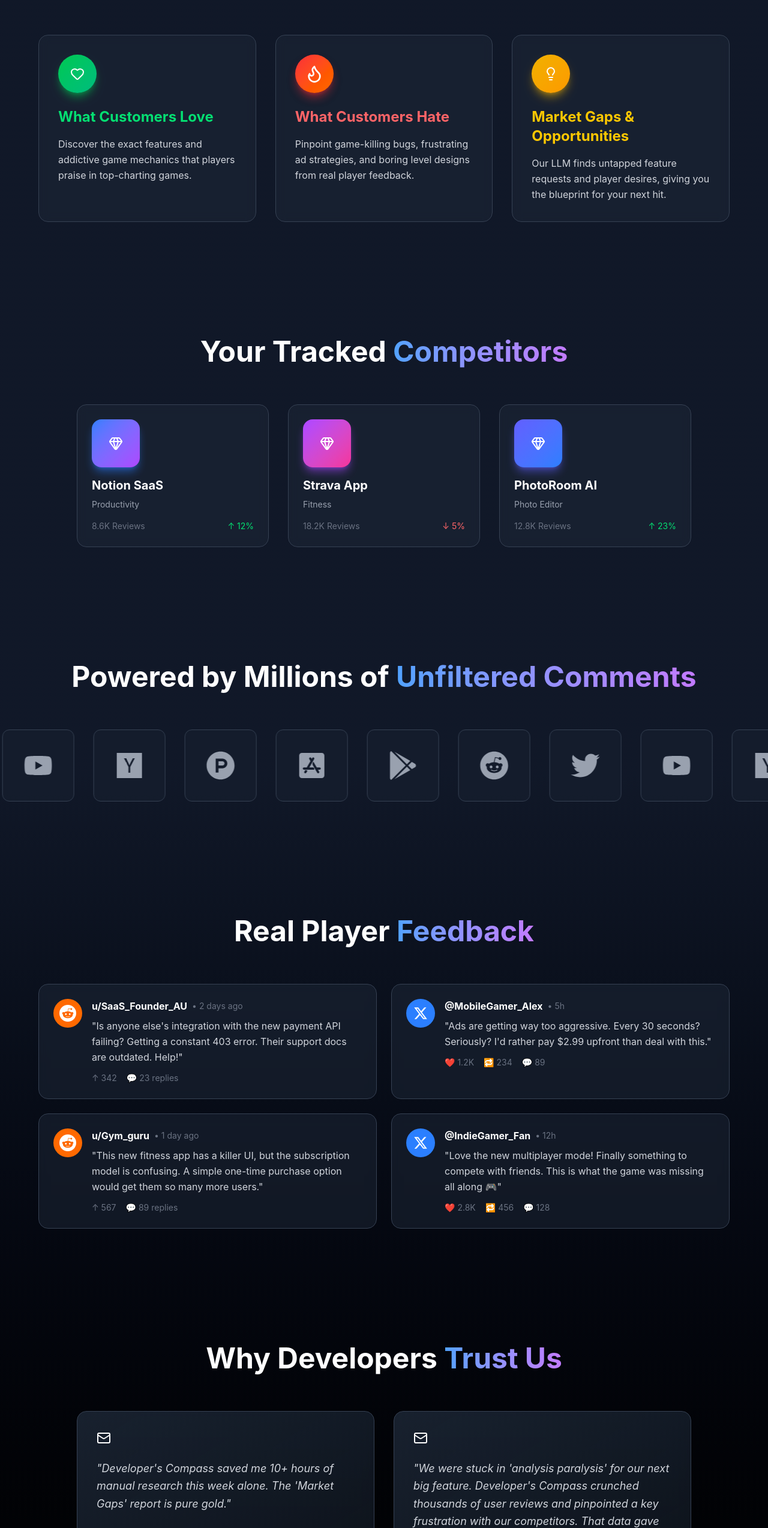
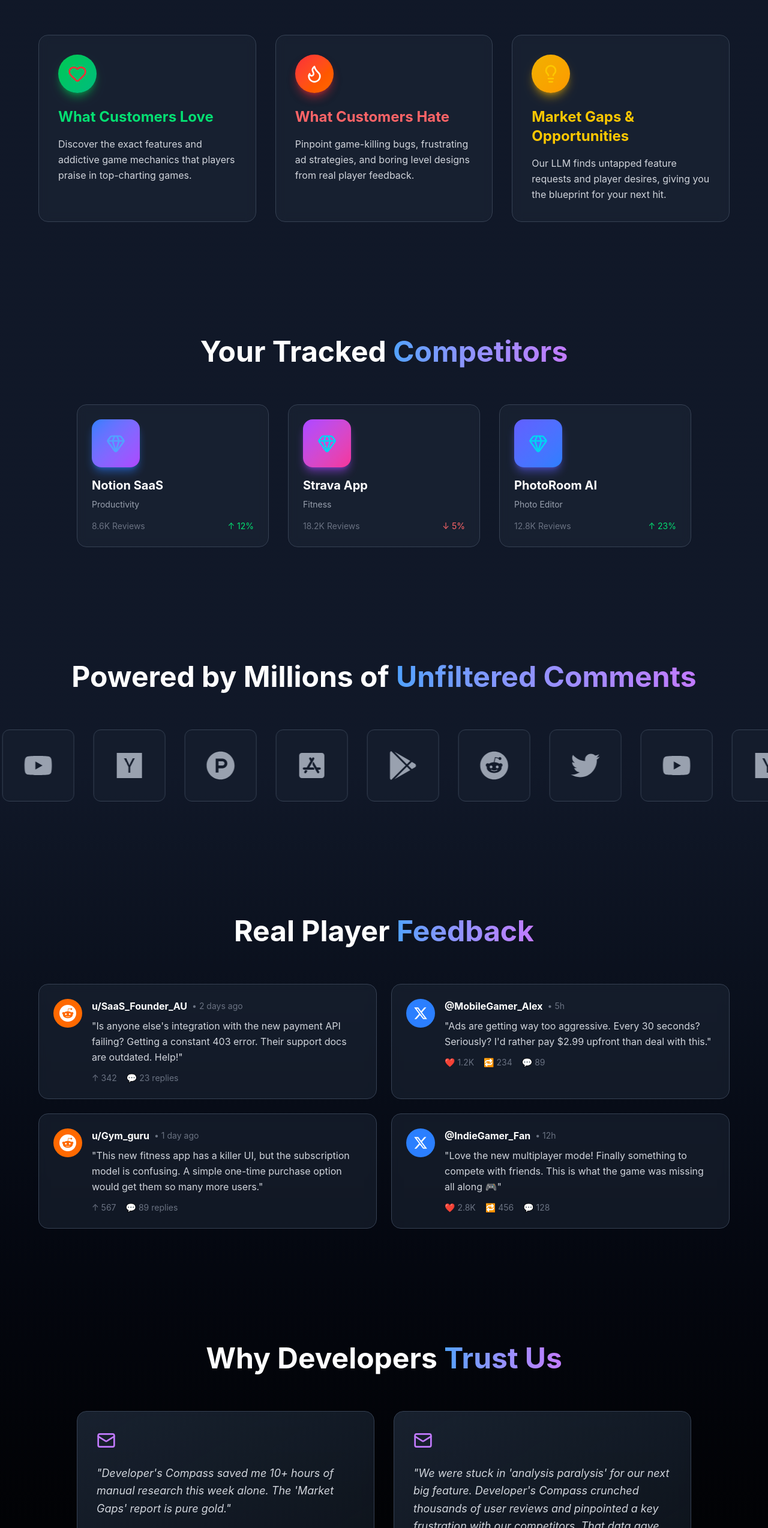
Before and after one commit to EmreeCannn/developer_compass, a React (Vite) app: page / in a window 1280 px wide. Shown: the part 839-3386 px from the top of the page at 60% size. Built offline with nearby package versions, Linux system fonts and the light colour scheme.

Commit message:
Replaced Lucide icons with inline SVGs (React-friendly)

```diff
--- a/src/App.tsx
+++ b/src/App.tsx
@@ -6,7 +6,6 @@
   FaYoutube,
   FaHackerNews,
   FaProductHunt,
-
   FaAppStoreIos,
   FaGooglePlay,
 } from "react-icons/fa";
@@ -82,7 +81,21 @@
           {/* Card 1 - The Good */}
           <div className="bg-gray-800/50 backdrop-blur-sm border border-gray-700 rounded-2xl p-8 hover:shadow-2xl hover:shadow-green-500/20 transition-all hover:border-green-500/50 group">
             <div className="w-16 h-16 mb-6 rounded-full bg-gradient-to-br from-green-500 to-emerald-500 flex items-center justify-center shadow-lg shadow-green-500/50 group-hover:scale-110 transition-transform">
-              <svg xmlns="http://www.w3.org/2000/svg" width="24" height="24" viewBox="0 0 24 24" fill="none" stroke="currentColor" stroke-width="2" stroke-linecap="round" stroke-linejoin="round" class="lucide lucide-heart-icon lucide-heart"><path d="M2 9.5a5.5 5.5 0 0 1 9.591-3.676.56.56 0 0 0 .818 0A5.49 5.49 0 0 1 22 9.5c0 2.29-1.5 4-3 5.5l-5.492 5.313a2 2 0 0 1-3 .019L5 15c-1.5-1.5-3-3.2-3-5.5"/></svg>
+              <svg
+  xmlns="http://www.w3.org/2000/svg"
+  width="24"
+  height="24"
+  viewBox="0 0 24 24"
+  fill="none"
+  stroke="currentColor"
+  strokeWidth="2"
+  strokeLinecap="round"
+  strokeLinejoin="round"
+  className="lucide lucide-heart-icon w-8 h-8 text-red-500"
+>
+  <path d="M2 9.5a5.5 5.5 0 0 1 9.591-3.676.56.56 0 0 0 .818 0A5.49 5.49 0 0 1 22 9.5c0 2.29-1.5 4-3 5.5l-5.492 5.313a2 2 0 0 1-3 .019L5 15c-1.5-1.5-3-3.2-3-5.5" />
+</svg>
+
             </div>
             <h3 className="text-2xl font-bold mb-4 text-green-400">What Customers Love</h3>
             <p className="text-gray-300 leading-relaxed">
@@ -117,7 +130,23 @@
           {/* Card 3 - The Opportunity */}
           <div className="bg-gray-800/50 backdrop-blur-sm border border-gray-700 rounded-2xl p-8 hover:shadow-2xl hover:shadow-yellow-500/20 transition-all hover:border-yellow-500/50 group">
             <div className="w-16 h-16 mb-6 rounded-full bg-gradient-to-br from-yellow-500 to-amber-500 flex items-center justify-center shadow-lg shadow-yellow-500/50 group-hover:scale-110 transition-transform">
-              <svg xmlns="http://www.w3.org/2000/svg" width="24" height="24" viewBox="0 0 24 24" fill="none" stroke="currentColor" stroke-width="2" stroke-linecap="round" stroke-linejoin="round" class="lucide lucide-lightbulb-icon lucide-lightbulb"><path d="M15 14c.2-1 .7-1.7 1.5-2.5 1-.9 1.5-2.2 1.5-3.5A6 6 0 0 0 6 8c0 1 .2 2.2 1.5 3.5.7.7 1.3 1.5 1.5 2.5"/><path d="M9 18h6"/><path d="M10 22h4"/></svg>
+             <svg
+  xmlns="http://www.w3.org/2000/svg"
+  width="24"
+  height="24"
+  viewBox="0 0 24 24"
+  fill="none"
+  stroke="currentColor"
+  strokeWidth="2"
+  strokeLinecap="round"
+  strokeLinejoin="round"
+  className="lucide lucide-lightbulb-icon w-8 h-8 text-yellow-400"
+>
+  <path d="M15 14c.2-1 .7-1.7 1.5-2.5 1-.9 1.5-2.2 1.5-3.5A6 6 0 0 0 6 8c0 1 .2 2.2 1.5 3.5.7.7 1.3 1.5 1.5 2.5" />
+  <path d="M9 18h6" />
+  <path d="M10 22h4" />
+</svg>
+
             </div>
             <h3 className="text-2xl font-bold mb-4 text-yellow-400">Market Gaps & Opportunities</h3>
             <p className="text-gray-300 leading-relaxed">
@@ -140,7 +169,23 @@
           {/* App 1 */}
           <div className="bg-gray-800/50 backdrop-blur-sm border border-gray-700 rounded-2xl p-6 hover:shadow-2xl hover:shadow-blue-500/20 transition-all hover:border-blue-500/50">
             <div className="w-20 h-20 mb-4 rounded-2xl bg-gradient-to-br from-blue-500 to-purple-500 flex items-center justify-center shadow-lg shadow-blue-500/50">
-              <svg xmlns="http://www.w3.org/2000/svg" width="24" height="24" viewBox="0 0 24 24" fill="none" stroke="currentColor" stroke-width="2" stroke-linecap="round" stroke-linejoin="round" class="lucide lucide-gem-icon lucide-gem"><path d="M10.5 3 8 9l4 13 4-13-2.5-6"/><path d="M17 3a2 2 0 0 1 1.6.8l3 4a2 2 0 0 1 .013 2.382l-7.99 10.986a2 2 0 0 1-3.247 0l-7.99-10.986A2 2 0 0 1 2.4 7.8l2.998-3.997A2 2 0 0 1 7 3z"/><path d="M2 9h20"/></svg>
+             <svg
+  xmlns="http://www.w3.org/2000/svg"
+  width="24"
+  height="24"
+  viewBox="0 0 24 24"
+  fill="none"
+  stroke="currentColor"
+  strokeWidth="2"
+  strokeLinecap="round"
+  strokeLinejoin="round"
+  className="lucide lucide-gem-icon w-8 h-8 text-blue-400"
+>
+  <path d="M10.5 3 8 9l4 13 4-13-2.5-6" />
+  <path d="M17 3a2 2 0 0 1 1.6.8l3 4a2 2 0 0 1 .013 2.382l-7.99 10.986a2 2 0 0 1-3.247 0l-7.99-10.986A2 2 0 0 1 2.4 7.8l2.998-3.997A2 2 0 0 1 7 3z" />
+  <path d="M2 9h20" />
+</svg>
+
             </div>
             <h3 className="text-xl font-bold mb-2 text-white">Notion SaaS</h3>
             <p className="text-gray-400 text-sm mb-4">Productivity</p>
@@ -153,7 +198,23 @@
           {/* App 2 */}
           <div className="bg-gray-800/50 backdrop-blur-sm border border-gray-700 rounded-2xl p-6 hover:shadow-2xl hover:shadow-purple-500/20 transition-all hover:border-purple-500/50">
             <div className="w-20 h-20 mb-4 rounded-2xl bg-gradient-to-br from-purple-500 to-pink-500 flex items-center justify-center shadow-lg shadow-purple-500/50">
-              <svg xmlns="http://www.w3.org/2000/svg" width="24" height="24" viewBox="0 0 24 24" fill="none" stroke="currentColor" stroke-width="2" stroke-linecap="round" stroke-linejoin="round" class="lucide lucide-gem-icon lucide-gem"><path d="M10.5 3 8 9l4 13 4-13-2.5-6"/><path d="M17 3a2 2 0 0 1 1.6.8l3 4a2 2 0 0 1 .013 2.382l-7.99 10.986a2 2 0 0 1-3.247 0l-7.99-10.986A2 2 0 0 1 2.4 7.8l2.998-3.997A2 2 0 0 1 7 3z"/><path d="M2 9h20"/></svg>
+             <svg
+  xmlns="http://www.w3.org/2000/svg"
+  width="24"
+  height="24"
+  viewBox="0 0 24 24"
+  fill="none"
+  stroke="currentColor"
+  strokeWidth="2"
+  strokeLinecap="round"
+  strokeLinejoin="round"
+  className="lucide lucide-gem-icon w-8 h-8 text-cyan-400"
+>
+  <path d="M10.5 3 8 9l4 13 4-13-2.5-6" />
+  <path d="M17 3a2 2 0 0 1 1.6.8l3 4a2 2 0 0 1 .013 2.382l-7.99 10.986a2 2 0 0 1-3.247 0l-7.99-10.986A2 2 0 0 1 2.4 7.8l2.998-3.997A2 2 0 0 1 7 3z" />
+  <path d="M2 9h20" />
+</svg>
+
             </div>
             <h3 className="text-xl font-bold mb-2 text-white">Strava App</h3>
             <p className="text-gray-400 text-sm mb-4">Fitness</p>
@@ -166,7 +227,23 @@
           {/* App 3 */}
           <div className="bg-gray-800/50 backdrop-blur-sm border border-gray-700 rounded-2xl p-6 hover:shadow-2xl hover:shadow-indigo-500/20 transition-all hover:border-indigo-500/50">
             <div className="w-20 h-20 mb-4 rounded-2xl bg-gradient-to-br from-indigo-500 to-blue-500 flex items-center justify-center shadow-lg shadow-indigo-500/50">
-              <svg xmlns="http://www.w3.org/2000/svg" width="24" height="24" viewBox="0 0 24 24" fill="none" stroke="currentColor" stroke-width="2" stroke-linecap="round" stroke-linejoin="round" class="lucide lucide-gem-icon lucide-gem"><path d="M10.5 3 8 9l4 13 4-13-2.5-6"/><path d="M17 3a2 2 0 0 1 1.6.8l3 4a2 2 0 0 1 .013 2.382l-7.99 10.986a2 2 0 0 1-3.247 0l-7.99-10.986A2 2 0 0 1 2.4 7.8l2.998-3.997A2 2 0 0 1 7 3z"/><path d="M2 9h20"/></svg>
+              <svg
+  xmlns="http://www.w3.org/2000/svg"
+  width="24"
+  height="24"
+  viewBox="0 0 24 24"
+  fill="none"
+  stroke="currentColor"
+  strokeWidth="2"
+  strokeLinecap="round"
+  strokeLinejoin="round"
+  className="lucide lucide-gem-icon w-8 h-8 text-cyan-400"
+>
+  <path d="M10.5 3 8 9l4 13 4-13-2.5-6" />
+  <path d="M17 3a2 2 0 0 1 1.6.8l3 4a2 2 0 0 1 .013 2.382l-7.99 10.986a2 2 0 0 1-3.247 0l-7.99-10.986A2 2 0 0 1 2.4 7.8l2.998-3.997A2 2 0 0 1 7 3z" />
+  <path d="M2 9h20" />
+</svg>
+
             </div>
             <h3 className="text-xl font-bold mb-2 text-white">PhotoRoom AI</h3>
             <p className="text-gray-400 text-sm mb-4">Photo Editor</p>
@@ -412,7 +489,22 @@
           {/* Testimonial 1 */}
           <div className="bg-gradient-to-br from-gray-800/80 to-gray-800/40 backdrop-blur-sm border border-gray-700 rounded-2xl p-8 hover:shadow-2xl hover:shadow-purple-500/20 transition-all">
             <div className="mb-6">
-              <svg xmlns="http://www.w3.org/2000/svg" width="24" height="24" viewBox="0 0 24 24" fill="none" stroke="currentColor" stroke-width="2" stroke-linecap="round" stroke-linejoin="round" class="lucide lucide-mail-icon lucide-mail"><path d="m22 7-8.991 5.727a2 2 0 0 1-2.009 0L2 7"/><rect x="2" y="4" width="20" height="16" rx="2"/></svg>
+              <svg
+  xmlns="http://www.w3.org/2000/svg"
+  width="24"
+  height="24"
+  viewBox="0 0 24 24"
+  fill="none"
+  stroke="currentColor"
+  strokeWidth="2"
+  strokeLinecap="round"
+  strokeLinejoin="round"
+  className="lucide lucide-mail-icon w-8 h-8 text-purple-400"
+>
+  <path d="m22 7-8.991 5.727a2 2 0 0 1-2.009 0L2 7" />
+  <rect x="2" y="4" width="20" height="16" rx="2" />
+</svg>
+
             </div>
             <p className="text-lg text-gray-300 mb-6 leading-relaxed italic">
               "Developer's Compass saved me 10+ hours of manual research this week alone.
@@ -424,7 +516,22 @@
           {/* Testimonial 2 */}
           <div className="bg-gradient-to-br from-gray-800/80 to-gray-800/40 backdrop-blur-sm border border-gray-700 rounded-2xl p-8 hover:shadow-2xl hover:shadow-purple-500/20 transition-all">
             <div className="mb-6">
-              <svg xmlns="http://www.w3.org/2000/svg" width="24" height="24" viewBox="0 0 24 24" fill="none" stroke="currentColor" stroke-width="2" stroke-linecap="round" stroke-linejoin="round" class="lucide lucide-mail-icon lucide-mail"><path d="m22 7-8.991 5.727a2 2 0 0 1-2.009 0L2 7"/><rect x="2" y="4" width="20" height="16" rx="2"/></svg>
+              <svg
+  xmlns="http://www.w3.org/2000/svg"
+  width="24"
+  height="24"
+  viewBox="0 0 24 24"
+  fill="none"
+  stroke="currentColor"
+  strokeWidth="2"
+  strokeLinecap="round"
+  strokeLinejoin="round"
+  className="lucide lucide-mail-icon w-8 h-8 text-purple-400"
+>
+  <path d="m22 7-8.991 5.727a2 2 0 0 1-2.009 0L2 7" />
+  <rect x="2" y="4" width="20" height="16" rx="2" />
+</svg>
+
             </div>
             <p className="text-lg text-gray-300 mb-6 leading-relaxed italic">
               "We were stuck in 'analysis paralysis' for our next big feature.
```
